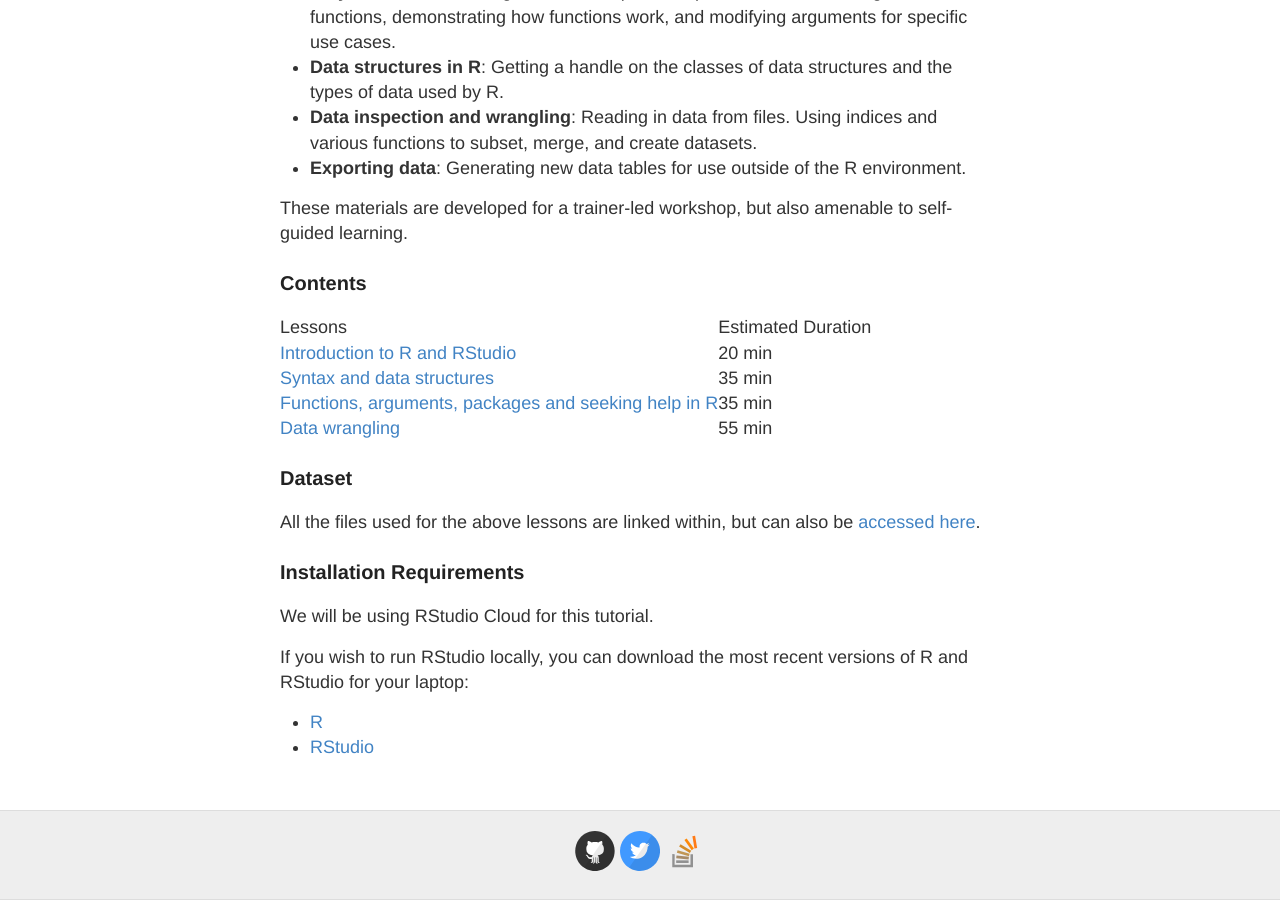
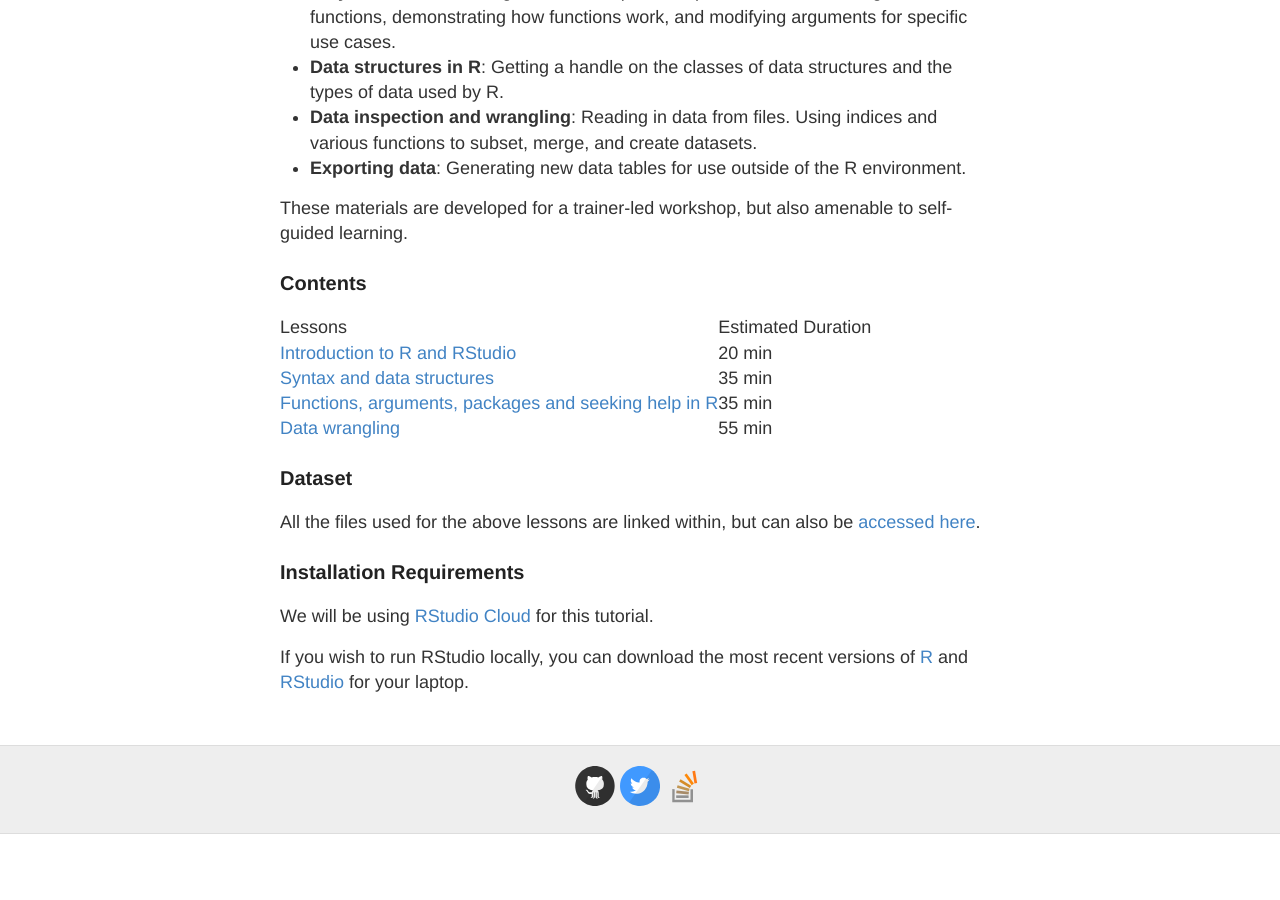
Before and after one commit to andrewguy/Training, a Jekyll site: the page built from workshops/Intro_to_R/index.md, in a window 1280 px wide and 900 px high, scrolled down 692 px. Built offline with Jekyll 4.4.1, drawn with Linux system fonts in a browser that asks for light colours; our own code applies the rules of GitHub Pages for plain Markdown files; after the commit the page ends 1526 px from its top, so only the background shows below that.

Commit message:
Fix links

```diff
--- a/workshops/Intro_to_R/index.md
+++ b/workshops/Intro_to_R/index.md
@@ -34,9 +34,6 @@ All the files used for the above lessons are linked within, but can also be [acc
 
 ### Installation Requirements
 
-We will be using RStudio Cloud for this tutorial.
+We will be using [RStudio Cloud](https://rstudio.cloud) for this tutorial.
 
-If you wish to run RStudio locally, you can download the most recent versions of R and RStudio for your laptop:
-
- - [R](http://lib.stat.cmu.edu/R/CRAN/)
- - [RStudio](https://www.rstudio.com/products/rstudio/download/#download)
+If you wish to run RStudio locally, you can download the most recent versions of [R](http://lib.stat.cmu.edu/R/CRAN/) and [RStudio](https://www.rstudio.com/products/rstudio/download/#download) for your laptop.
```
